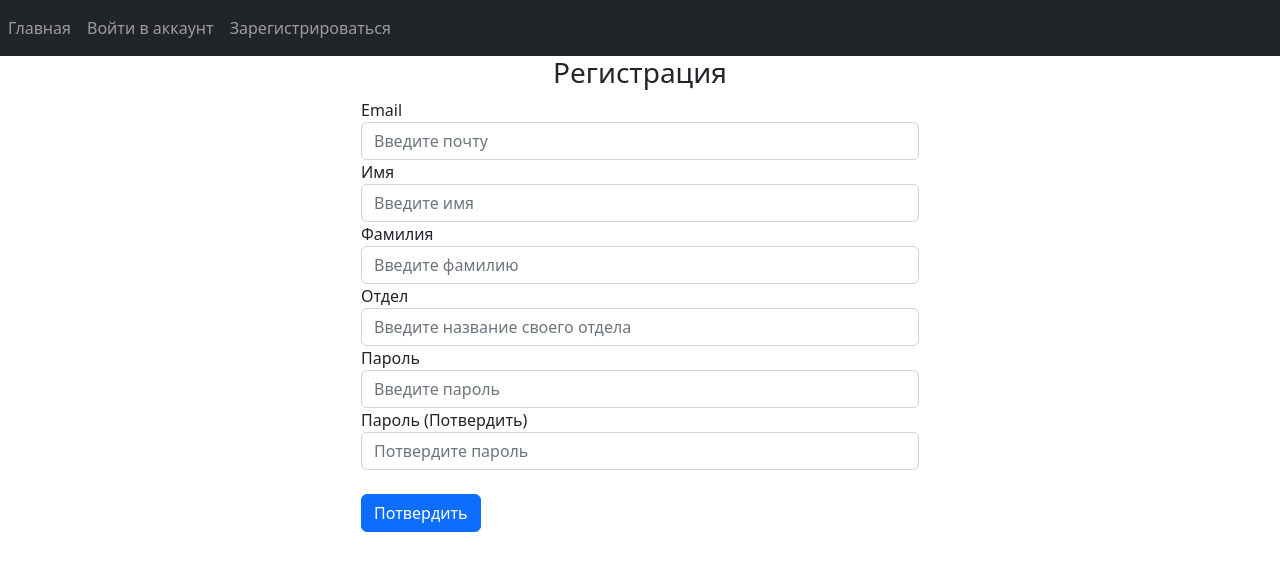
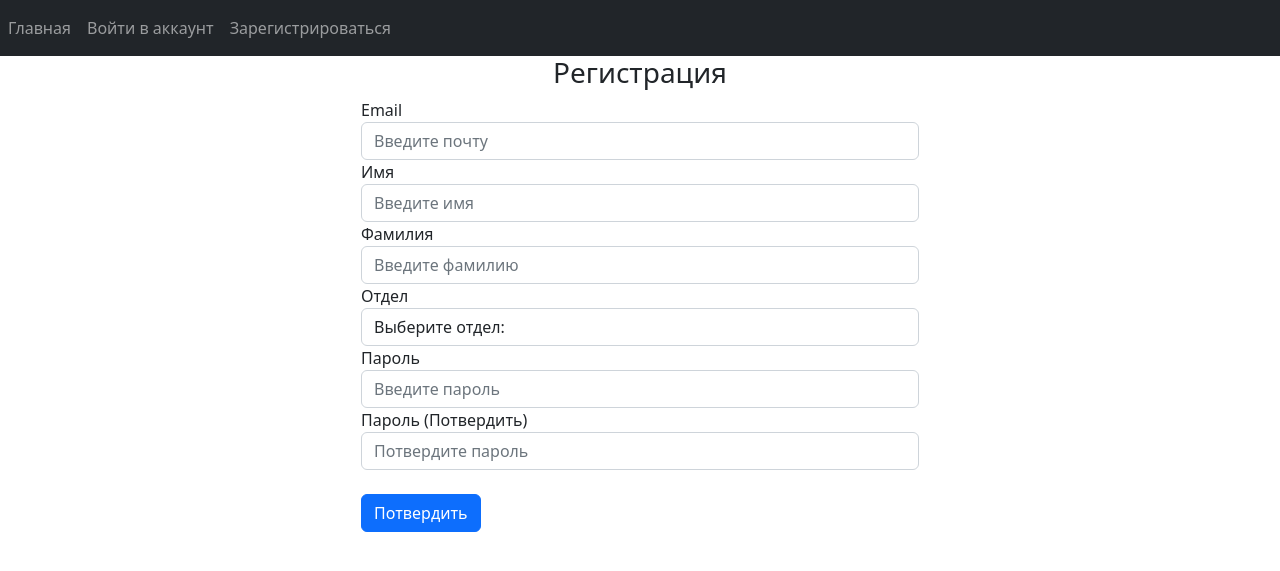
Before and after one commit to sinqx/python-room-booking, a Flask app: template website/templates/sign_up.html in a window 1280 px wide. Shown: the top 571 px of the page. Run offline with Flask 3, Linux system fonts and the light colour scheme; the template is opened without the code that fills it: most values are stand-ins (such as "Sample title", 1, 10 or a date in 2020).

Commit message:
department field

```diff
--- a/website/templates/sign_up.html
+++ b/website/templates/sign_up.html
@@ -1,7 +1,7 @@
 {% extends "base.html" %} {% block title %}Sign Up{% endblock %} {% block
 content %}
 <div class="container-sm">
-    <form class="w-50 mx-auto" method="POST" >
+  <form class="w-50 mx-auto" method="POST">
     <h3 align="center">Регистрация</h3>
     <div class="form-group">
       <label for="email">Email</label>
@@ -35,13 +35,12 @@
     </div>
     <div class="form-group">
       <label for="department">Отдел</label>
-        <input
-          type="text"
-          class="form-control"
-          id="department"
-          name="department"
-          placeholder="Введите название своего отдела"
-        />
+      <select class="form-control" id="department" name="department">
+        <option value="" disabled selected>Выберите отдел:</option>
+        {% for department in departments %}
+        <option value="{{ department }}">{{ department }}</option>
+        {% endfor %}
+      </select>
     </div>
     <div class="form-group">
       <label for="password1">Пароль</label>
```
Lines whose indentation alone changed are shown as unchanged.
